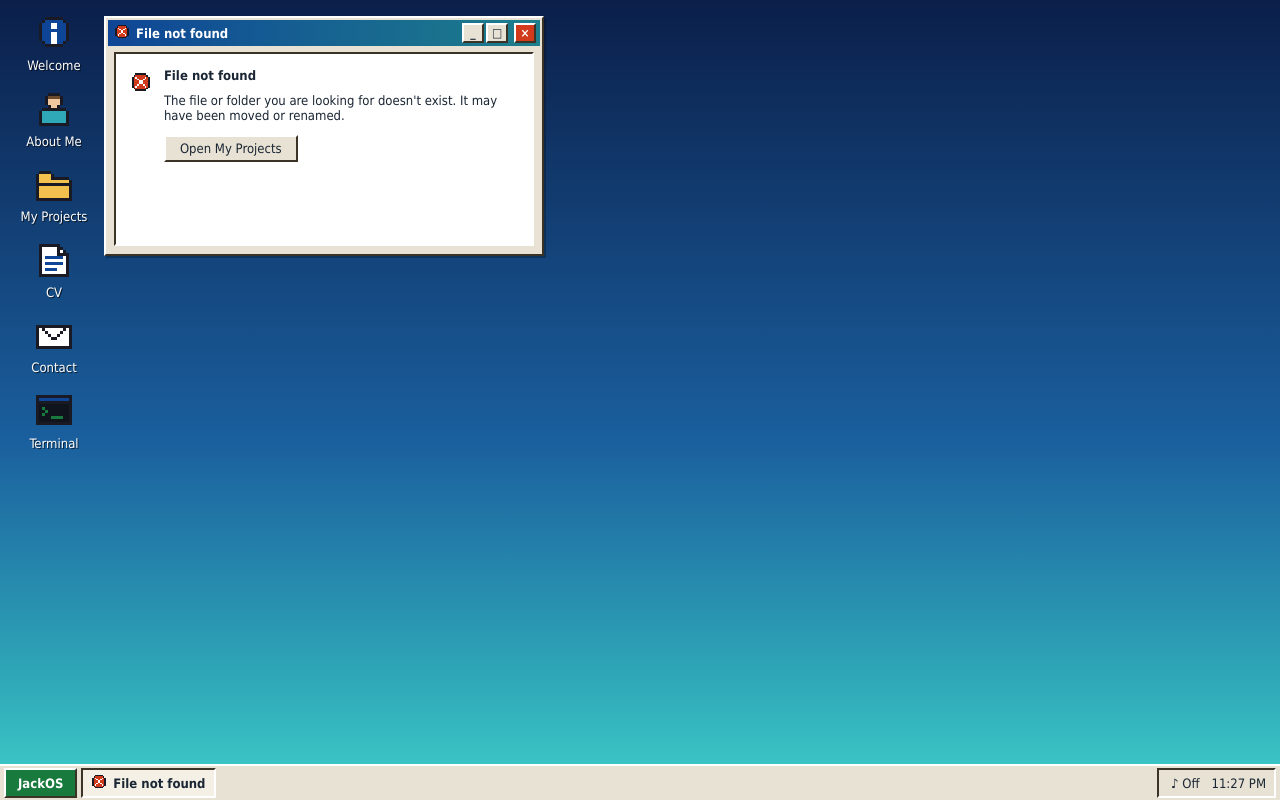
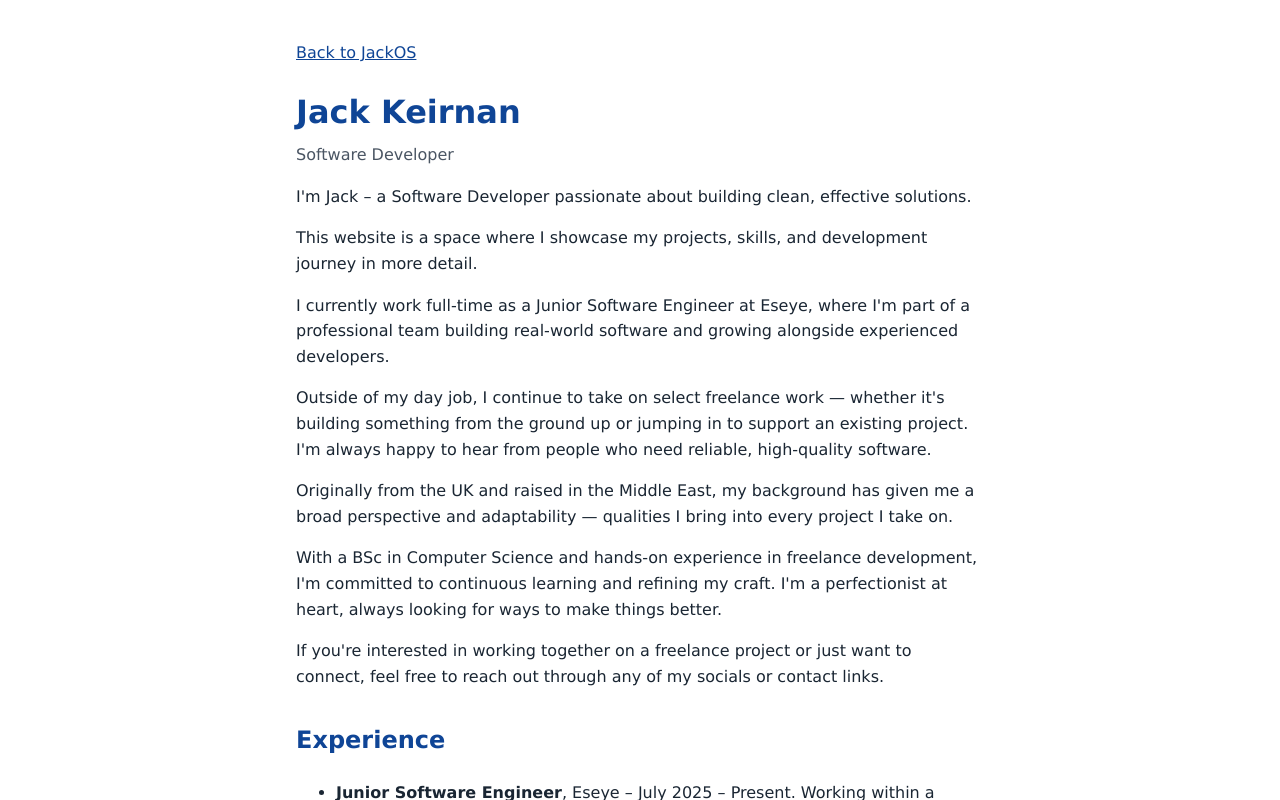
Before and after one commit to JackKeirnan/portfolio, a Next.js app: page /plain in a window 1280 px wide. Before the commit this address had no page. Built offline with nearby package versions, Linux system fonts and the light colour scheme.

Commit message:
feat(plain): add plain text CV page

```diff
--- /dev/null
+++ b/src/app/plain/page.tsx
@@ -0,0 +1,57 @@
+import type { Metadata } from "next";
+import { developer, projects } from "@/data/portfolio";
+import styles from "./plain.module.css";
+
+export const metadata: Metadata = {
+  title: "Plain view | Jack Keirnan",
+  description: "Jack Keirnan's CV, projects and contact details as a simple text page.",
+};
+
+/** Fallback for screen readers and hurried recruiters: everything, no desktop. */
+export default function PlainPage() {
+  const { name, title, intro, about, cvPdf, experience, education, skills, contact, footer } = developer;
+  return (
+    <div className={styles.scroll}>
+      <main className={styles.page}>
+        <p><a href="/">Back to JackOS</a></p>
+        <h1>{name}</h1>
+        <p className={styles.lead}>{title}</p>
+        {[...intro.paragraphs, ...about.paragraphs].map((paragraph) => <p key={paragraph}>{paragraph}</p>)}
+        {cvPdf && <p><a href={cvPdf} download>Download CV (PDF)</a></p>}
+
+        <h2>{experience.heading}</h2>
+        <ul>
+          {experience.items.map((item) => (
+            <li key={item.role + item.meta}><strong>{item.role}</strong>, {item.meta}. {item.description}</li>
+          ))}
+        </ul>
+
+        <h2>{education.heading}</h2>
+        <ul>
+          {education.items.map((item) => (
+            <li key={item.degree}><strong>{item.degree}</strong>, {item.institution}. {item.description}</li>
+          ))}
+        </ul>
+
+        <h2>{skills.heading}</h2>
+        <ul>
+          {skills.groups.map((group) => <li key={group.label}><strong>{group.label}:</strong> {group.text}</li>)}
+        </ul>
+
+        <h2>Projects</h2>
+        <ul>
+          {projects.map((project) => (
+            <li key={project.slug}><a href={`/work/${project.slug}`}>{project.title}</a>: {project.description}</li>
+          ))}
+        </ul>
+
+        <h2>{contact.heading}</h2>
+        <ul>
+          {contact.links.map((link) => <li key={link.label}><a href={link.href}>{link.label}</a></li>)}
+        </ul>
+
+        <footer className={styles.footer}>{footer}</footer>
+      </main>
+    </div>
+  );
+}
--- /dev/null
+++ b/src/app/plain/plain.module.css
@@ -0,0 +1,7 @@
+/* body has overflow: hidden for the desktop, so this page scrolls itself. */
+.scroll { height: 100%; overflow: auto; background: var(--os-panel); }
+.page { max-width: 720px; margin: 0 auto; padding: 24px 16px 48px; font: 16px/1.6 Verdana, Tahoma, sans-serif; color: var(--os-text); }
+.page h1 { margin-bottom: 0; color: var(--os-title-from); }
+.page h2 { margin-top: 32px; color: var(--os-title-from); }
+.lead { margin-top: 4px; color: var(--os-muted); }
+.footer { margin-top: 48px; font-size: 13px; color: var(--os-muted); }
```
